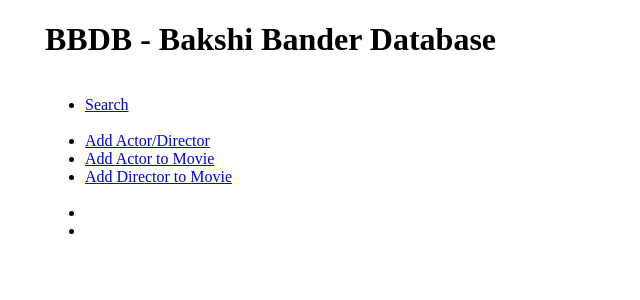
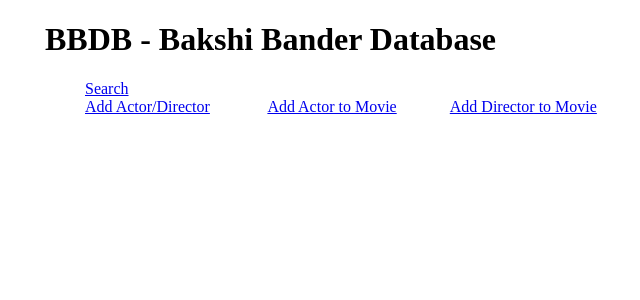
Before and after one commit to lowellbander/CS143, a PHP site: page / in a window 1280 px wide. Shown: the top 300 px of the page, without its empty margins (195-835 px from the left). Run offline with PHP 8.4, Linux system fonts and the light colour scheme.

Commit message:
Changed li css

```diff
--- a/vm-shared/index.php
+++ b/vm-shared/index.php
@@ -7,7 +7,7 @@
         		width: 800px;
         		margin: 0 auto;
         	}
-            #nav {
+            #nav li{
                 float: left;
                 width:24%;
                 display: inline;
```
